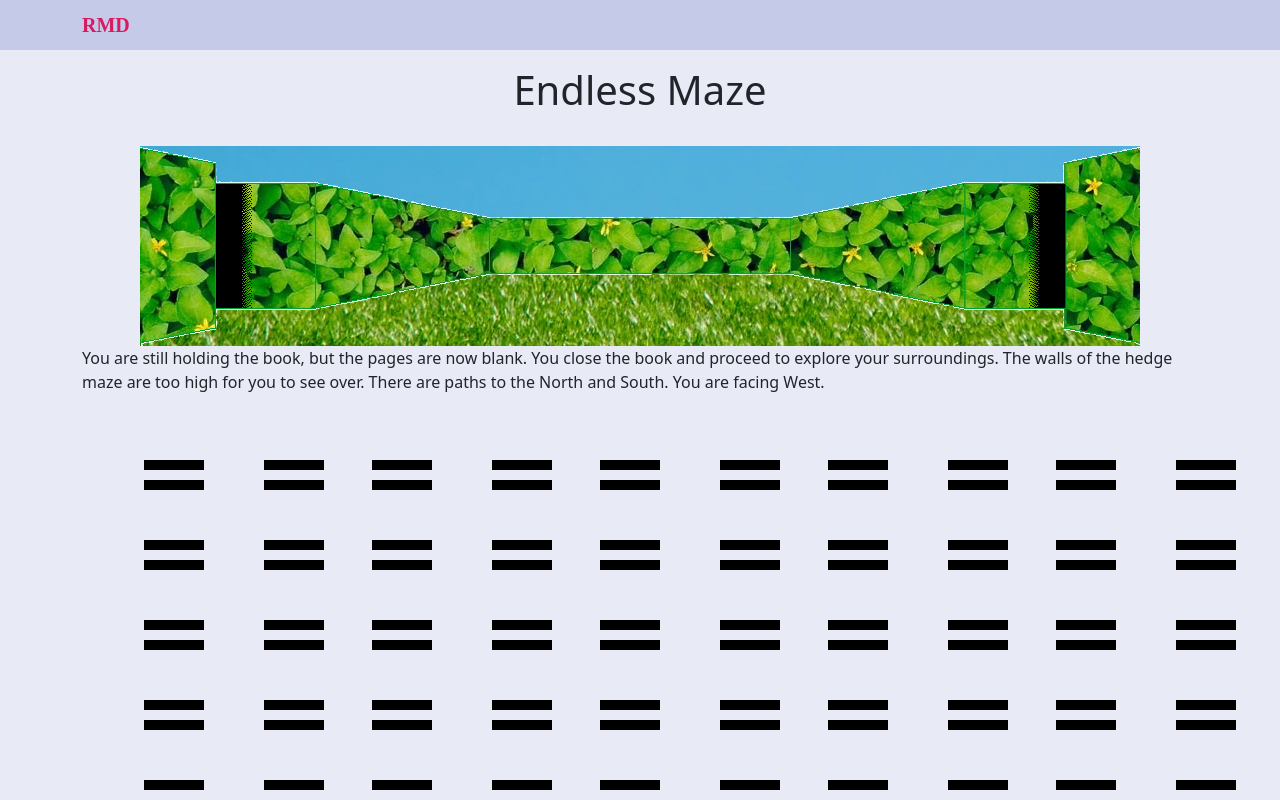
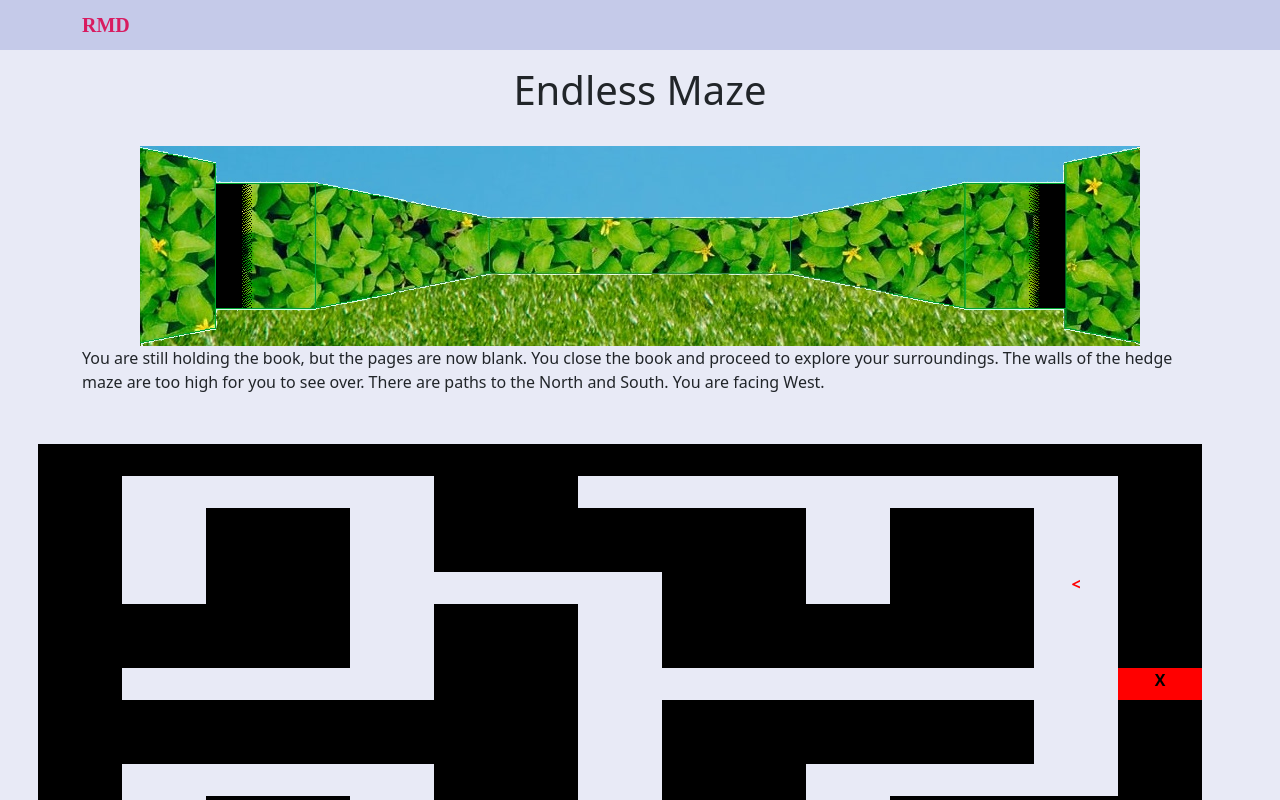
Before and after one commit to m1robyndunstan/EndlessMazeGame, an Angular app in the folder endless-maze-game/: page / in a window 1280 px wide. Both pictures are taken after a click on the button "Continue". Shown: the top 800 px of the page. Built offline with nearby package versions, Linux system fonts and the light colour scheme; a web font is replaced by a local one.

Commit message:
Version 1.2 with map

```diff
--- a/endless-maze-game/src/app/map-display/map-block/map-block.component.html
+++ b/endless-maze-game/src/app/map-display/map-block/map-block.component.html
@@ -1,17 +1,17 @@
-<div class="container-fluid map-display">
-    <div class="row">
-        <div class="col block wall"></div>
-        <div class="col block"></div>
-        <div class="col block wall"></div>
+<div class="container-fluid mx-0 px-0">
+    <div class="row my-0 py-0">
+        <div class="col block wall">&nbsp;</div>
+        <div class="col block align-middle" [ngClass]="getDirectionClass(mazeDirection.North)">{{northText}}</div>
+        <div class="col block wall">&nbsp;</div>
     </div>
-    <div class="row">
-        <div class="col block"></div>
-        <div class="col block"></div>
-        <div class="col block"></div>
+    <div class="row my-0">
+        <div class="col block align-middle" [ngClass]="getDirectionClass(mazeDirection.West)">{{westText}}</div>
+        <div class="col block align-middle" [ngClass]="{'player' : hasPlayer}">{{playerText}}</div>
+        <div class="col block align-middle" [ngClass]="getDirectionClass(mazeDirection.East)">{{eastText}}</div>
     </div>
-    <div class="row">
-        <div class="col block wall"></div>
-        <div class="col block"></div>
-        <div class="col block wall"></div>
+    <div class="row my-0">
+        <div class="col block wall">&nbsp;</div>
+        <div class="col block align-middle" [ngClass]="getDirectionClass(mazeDirection.South)">{{southText}}</div>
+        <div class="col block wall">&nbsp;</div>
     </div>
 </div>
--- a/endless-maze-game/src/app/map-display/map-block/map-block.component.scss
+++ b/endless-maze-game/src/app/map-display/map-block/map-block.component.scss
@@ -1,12 +1,23 @@
-.map-display {
-    margin: 50px;
-}
 .block {
-    width: 10px;
-    height: 10px;
+    margin: 0;
+    padding: 0;
     display: inline-block;
+    height: 2rem;
+    text-align: center;
+    vertical-align: middle;
 }
 
 .wall {
     background-color: black;
 }
+
+.special-exit {
+    font-weight: bold;
+    color: black;
+    background-color: red;
+}
+
+.player {
+    font-weight: bold;
+    color: red;
+}
--- a/endless-maze-game/src/app/map-display/map-block/map-block.component.ts
+++ b/endless-maze-game/src/app/map-display/map-block/map-block.component.ts
@@ -1,4 +1,7 @@
-import { Component, OnInit } from '@angular/core';
+import { Component, Input, OnInit, SimpleChanges } from '@angular/core';
+import { MazeBlock } from 'src/app/maze-model/maze-block';
+import { MazeDirection } from 'src/app/maze-model/maze-direction';
+import { MazeSpecial } from 'src/app/maze-model/maze-special';
 
 @Component({
   selector: 'app-map-block',
@@ -7,9 +10,123 @@ import { Component, OnInit } from '@angular/core';
 })
 export class MapBlockComponent implements OnInit {
 
-  constructor() { }
+  @Input() block?: MazeBlock;
+  @Input() blockX?:number;
+  @Input() blockY?:number;
+  @Input() playerX?: number;
+  @Input() playerY?: number;
+  @Input() playerDir?: MazeDirection;
+
+  playerText: string;
+  hasPlayer: boolean;
+  northText: string;
+  eastText: string;
+  southText: string;
+  westText: string;
+
+  constructor() {
+    this.playerText = "";
+    this.hasPlayer = false;
+    this.northText = "";
+    this.eastText = "";
+    this.southText = "";
+    this.westText = "";
+   }
 
   ngOnInit(): void {
+    this.drawBlock();
+  }
+  ngOnChanges(changes: SimpleChanges): void {
+    this.drawBlock();
   }
 
+  private drawBlock(): void {
+    if (this.block) {
+      if (this.playerX == this.blockX && this.playerY == this.blockY) {
+        this.hasPlayer = true;
+        switch(this.playerDir) {
+          case MazeDirection.North:
+            this.playerText = "^";
+            break;
+          case MazeDirection.East:
+            this.playerText = ">";
+            break;
+          case MazeDirection.West:
+            this.playerText = "<";
+            break;
+          case MazeDirection.South:
+            this.playerText = "v";
+            break;
+          default:
+            this.playerText = "";
+            break;
+        }
+      }
+      else {
+        this.hasPlayer = false;
+        this.playerText = "";
+      }
+
+      this.northText = " ";
+      this.eastText = " ";
+      this.southText = " ";
+      this.westText = " ";
+      switch(this.block.specialDir) {
+        case MazeDirection.North:
+          this.northText = this.getSpecialText(this.block.specialDesc);
+          break;
+        case MazeDirection.East:
+          this.eastText = this.getSpecialText(this.block.specialDesc);
+          break;
+        case MazeDirection.South:
+          this.southText = this.getSpecialText(this.block.specialDesc);
+          break;
+        case MazeDirection.West:
+          this.westText = this.getSpecialText(this.block.specialDesc);
+          break;
+        default:
+          break;
+      }
+    }
+  }
+
+  getDirectionClass(direction: MazeDirection): string {
+    if (!this.block?.paths.includes(direction)
+      && (this.block?.specialDesc == MazeSpecial.None || this.block?.specialDesc == MazeSpecial.Start || this.block?.specialDir != direction)) {
+        return "wall";
+      }
+    else if (this.block.specialDir == direction) {
+      return this.getSpecialClass(this.block.specialDesc);
+    }
+    else {
+      return "";
+    }
+  }
+
+  private getSpecialText(special: MazeSpecial): string {
+    switch (special) {
+      case MazeSpecial.Exit:
+        return "X";
+      case MazeSpecial.None:
+      case MazeSpecial.Start:
+      default:
+        return " ";
+    }
+  }
+
+  private getSpecialClass(special: MazeSpecial): string {
+    switch (special) {
+      case MazeSpecial.Exit:
+        return "special-exit";
+      case MazeSpecial.None:
+      case MazeSpecial.Start:
+      default:
+        return "";
+    }
+  }
+
+  // needed to use the enum on the HTML
+  public get mazeDirection(): typeof MazeDirection {
+    return MazeDirection;
+  }
 }
--- a/endless-maze-game/src/app/map-display/map-display/map-display.component.html
+++ b/endless-maze-game/src/app/map-display/map-display/map-display.component.html
@@ -1,7 +1,15 @@
 <div class="container map-display">
-    <div class="row" *ngIf="currentGame">
-        <div class="col" *ngFor="let mapCol of currentGame.map.maze">
-            <app-map-block *ngFor="let mapBlock of mapCol"></app-map-block>
+    <div class="row" *ngIf="currentGame && currentGame.playerLocation">
+        <div class="col mx-0 my-0 px-0 py-0" *ngFor="let mapCol of currentGame.map.maze; let x = index">
+            <app-map-block class="mx-0 my-0 px-0 py-0"
+                *ngFor="let mapBlock of mapCol; let y = index"
+                [block]="mapBlock"
+                [blockX]="x"
+                [blockY]="y"
+                [playerX]="currentGame.playerLocation.x"
+                [playerY]="currentGame.playerLocation.y"
+                [playerDir]="currentGame.playerDirection">
+            </app-map-block>
         </div>
     </div>
 </div>
--- a/endless-maze-game/src/app/map-display/map-display/map-display.component.scss
+++ b/endless-maze-game/src/app/map-display/map-display/map-display.component.scss
@@ -0,0 +1,3 @@
+.map-display {
+    margin: 50px;
+}
```
Also changed, not shown: 2 other files (tests, documents, lock files or other folders).
